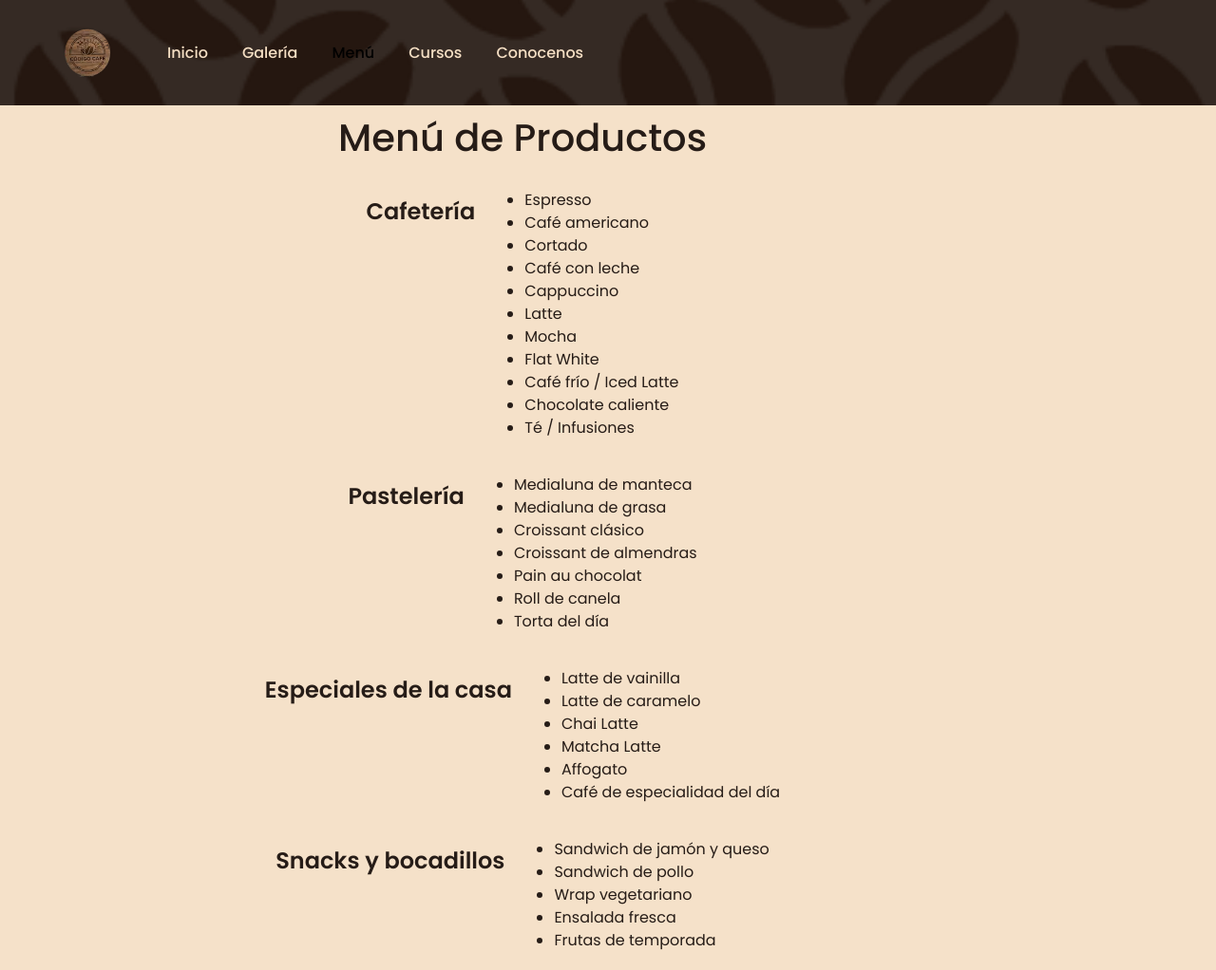
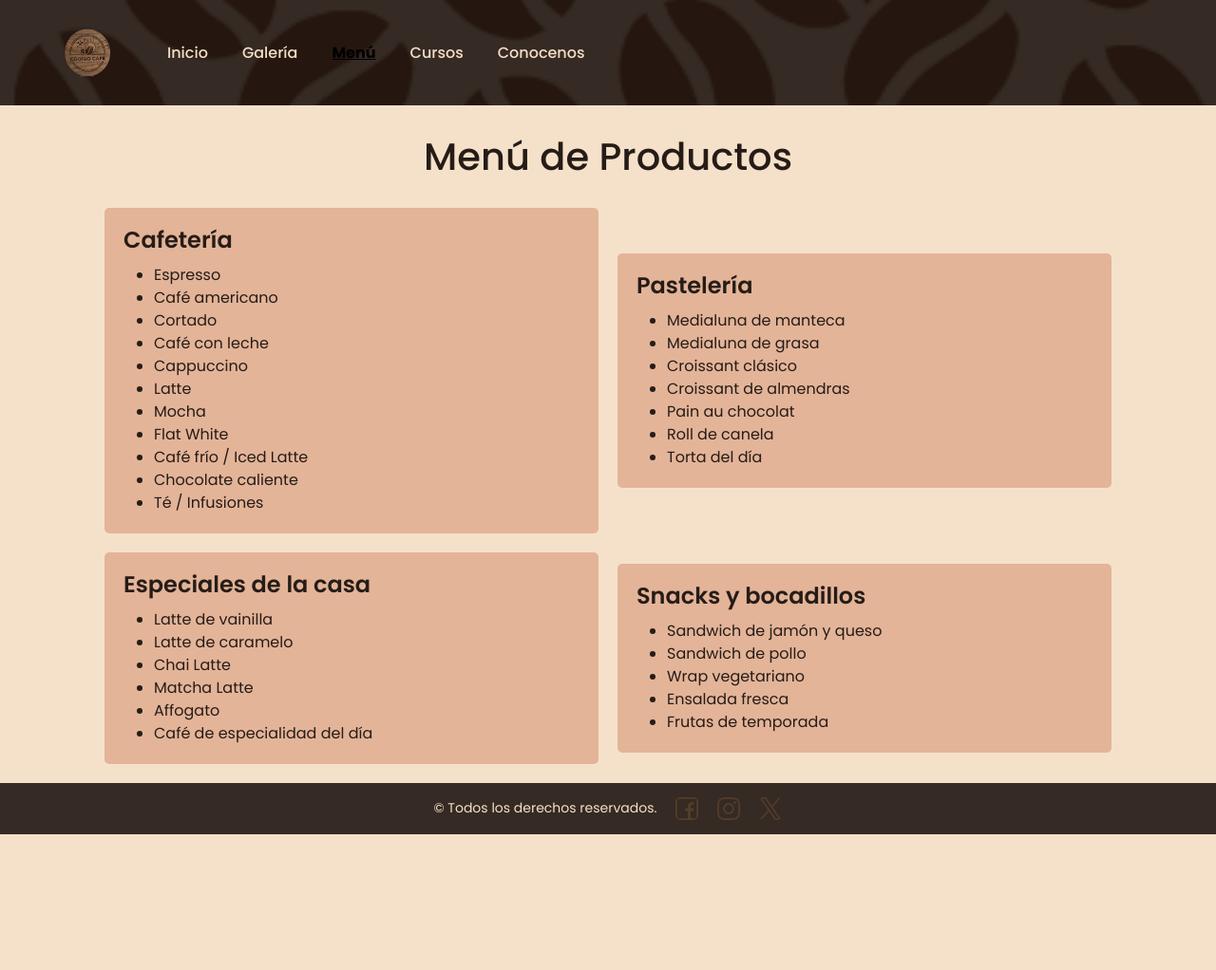
Before and after one commit to Alissa31/preentrega-7, a plain HTML site: page pages/menu.html in a window 1280 px wide. Shown: the top 1022 px of the page at 95% size. After the commit the page ends 879 px from the top, so only its background shows below. Drawn offline with nearby package versions, Linux system fonts and the light colour scheme.

Commit message:
mejor menu

```diff
--- a/css/style.css
+++ b/css/style.css
@@ -72,6 +72,7 @@
     display: flex;
     justify-content: center;
     align-items: center;
+    max-width: 100%;
     gap: 1.25rem;
     padding: 0;
     margin: 0;
@@ -146,12 +147,22 @@
 }
 
 .nav ul li a.active {
-    color: #261c17;
+    color: #f5dfc4;
+    font-weight: 700;
+    text-decoration: underline;
 }
 
 .nav ul li a:active {
     color: #fbebd7;
     text-decoration:dotted underline;
+}
+
+.navbar-toggler {
+    border-color: #f5dfc4;
+}
+
+.navbar-toggler-icon {
+    filter: invert(1);
 }
 
 main section p strong {
@@ -215,6 +226,38 @@
     max-width: 1100px;
 }
 
+.menu-productos {
+    display: grid;
+    grid-template-columns: repeat(2, minmax(0, 1fr));
+    gap: 1.25rem;
+    max-width: 1100px;
+    margin: 0 auto;
+    padding: 1.25rem;
+}
+
+.menu-productos > h1 {
+    grid-column: 1 / -1;
+    text-align: center;
+}
+
+.menu-categoria {
+    display: block;
+    width: 100%;
+    max-width: none;
+    margin: 0;
+    padding: 1.25rem;
+    background-color: #e3b498;
+    border-radius: 0.3125rem;
+}
+
+.menu-categoria h2 {
+    margin-top: 0;
+}
+
+.menu-categoria ul {
+    margin-bottom: 0;
+}
+
 .bloque {
     display: block;
     margin-bottom: 1.25rem;
@@ -250,8 +293,11 @@
     footer {
         flex-direction: column;
     }
+
+    .menu-productos {
+        grid-template-columns: 1fr;
+    }
 }
-
 
 
 .galeria h2 {
--- a/pages/menu.html
+++ b/pages/menu.html
@@ -45,10 +45,10 @@
 
     </header>
 
-    <section>
+    <main class="menu-productos">
         <h1>Menú de Productos</h1>
 
-        <section>
+      <section class="menu-categoria">
             <h2>Cafetería</h2>
             <ul>
                 <li>Espresso</li>
@@ -65,7 +65,7 @@
             </ul>
         </section>
 
-        <section>
+        <section class="menu-categoria">
             <h2>Pastelería</h2>
             <ul>
                 <li>Medialuna de manteca</li>
@@ -78,7 +78,7 @@
             </ul>
         </section>
 
-        <section>
+        <section class="menu-categoria">
             <h2>Especiales de la casa</h2>
             <ul>
                 <li>Latte de vainilla</li>
@@ -89,7 +89,8 @@
                 <li>Café de especialidad del día</li>
             </ul>
         </section>
-        <section>
+
+        <section class="menu-categoria">
             <h2>Snacks y bocadillos</h2>
             <ul>
                 <li>Sandwich de jamón y queso</li>
```
